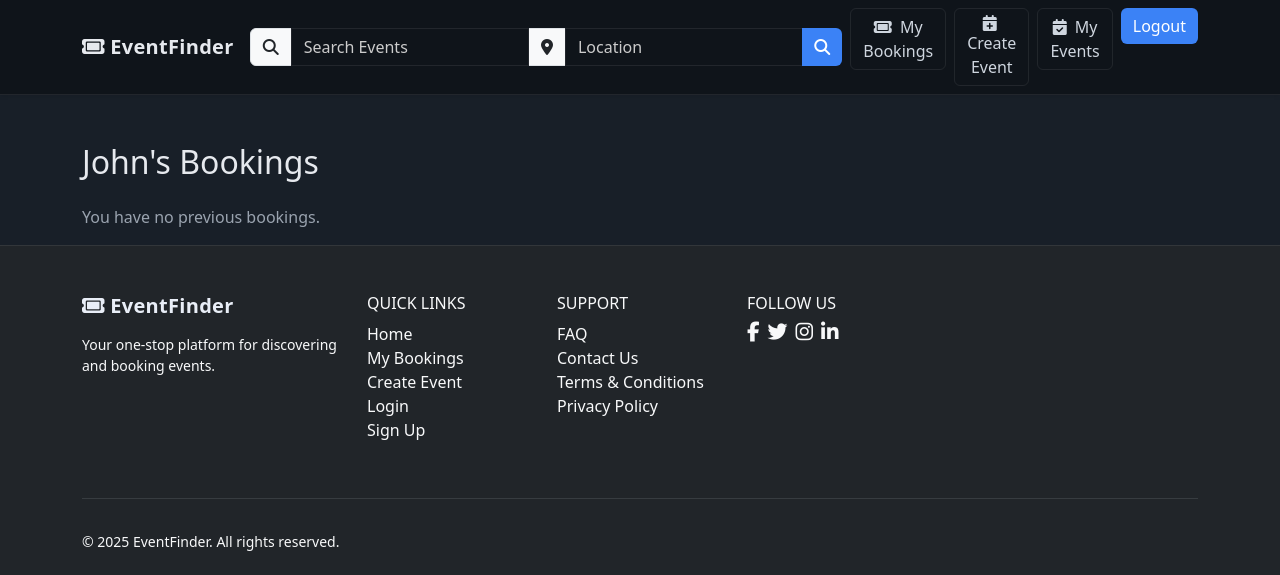
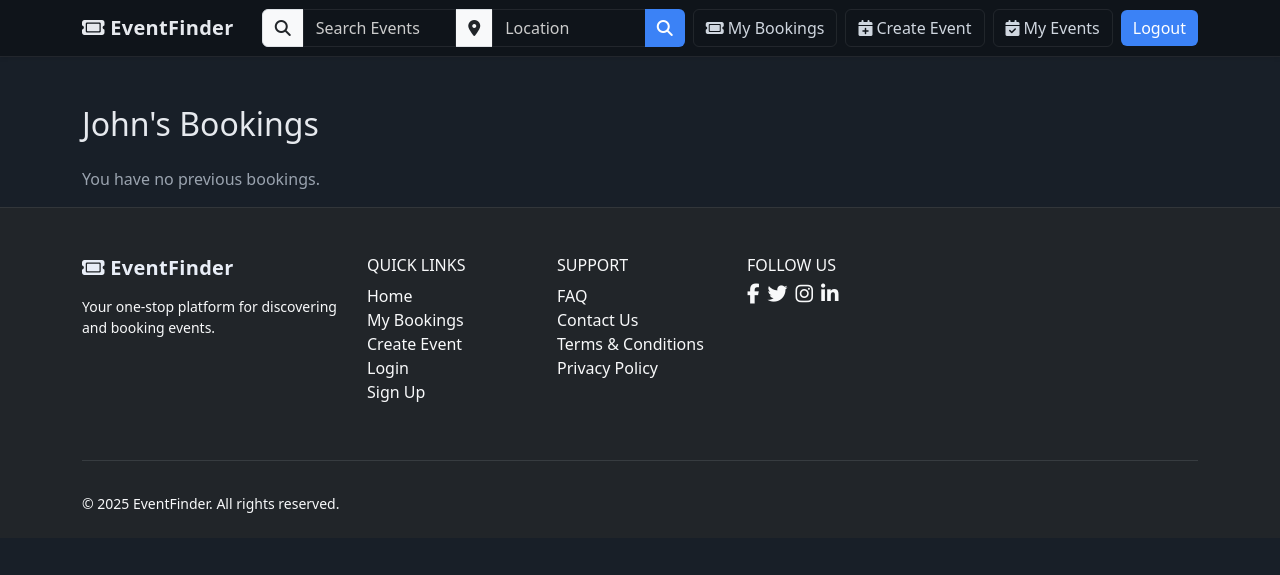
Before and after one commit to suzuki-02/a2_group24, a Flask app: page /events/books in a window 1280 px wide. Shown: the top 575 px of the page. Run offline with Flask 3, Linux system fonts and the light colour scheme; a user stored in the database is signed in; some libraries are stand-ins or nearby versions.

Commit message:
Navbar: align login/register, shorten search, keep buttons inline

```diff
--- a/website/templates/base.html
+++ b/website/templates/base.html
@@ -6,35 +6,63 @@
         integrity="sha384-T3c6CoIi6uLrA9TneNEoa7RxnatzjcDSCmG1MXxSR1GAsXEV/Dwwykc2MPK8M2HN" crossorigin="anonymous">
     <link rel="stylesheet" href="https://cdnjs.cloudflare.com/ajax/libs/font-awesome/6.5.1/css/all.min.css">
     <link rel="stylesheet" href="../static/style/styles.css">
+
+    <!-- Navbar tweaks: center buttons, limit search width, keep buttons side-by-side on desktop -->
+    <style>
+      /* 1) Keep nav items (incl. Login/Register) vertically centered */
+      .navbar .navbar-nav > .nav-item { display: flex; align-items: center; }
+      .navbar .btn { display: inline-flex; align-items: center; }
+
+      /* 2) Shorten search on desktop so buttons have room */
+      @media (min-width: 992px) {
+        .navbar form[role="search"] {
+          flex: 0 1 520px;   /* shrinkable, max ~520px */
+          max-width: 520px;
+          margin-left: 0.75rem;
+        }
+      }
+      /* Allow search to take full width on mobile */
+      @media (max-width: 991.98px) {
+        .navbar form[role="search"] {
+          width: 100%;
+          margin: .5rem 0;
+        }
+      }
+
+      /* 3) Prevent navbar buttons from stacking on one another on desktop */
+      @media (min-width: 992px) {
+        .navbar .navbar-nav.ms-3 { flex-wrap: nowrap; }
+      }
+
+      /* 4) Your original HTML uses w-100 on nav buttons; override inside navbar so they can sit inline */
+      .navbar .navbar-nav .btn.w-100 { width: auto !important; }
+
+      /* 5) Keep button labels on one line */
+      .btn-nowrap { white-space: nowrap; }
+    </style>
 </head>
 
 <body>
     <!-- Header -->
     <header>
-        <!-- Header -->
-
         <nav class="navbar navbar-expand-lg navbar-light bg-light shadow-sm">
             <div class="container">
 
                 <!-- Brand -->
-
                 <a class="navbar-brand fw-bold" href="{{ url_for('main.index') }}" target="_top">
                     <i class="fa-solid fa-ticket"></i> EventFinder
                 </a>
 
                 <!-- Hamburger -->
-
                 <button class="navbar-toggler" type="button" data-bs-toggle="collapse" data-bs-target="#navbarNav"
                     aria-controls="navbarNav" aria-expanded="false" aria-label="Toggle navigation">
                     <span class="navbar-toggler-icon"></span>
                 </button>
 
                 <!-- Collapsible content -->
-
                 <div class="collapse navbar-collapse" id="navbarNav">
 
                     <!-- Search bar -->
-
                     <form class="d-flex my-2 my-lg-0 w-100" role="search"
                           method="get" action="{{ url_for('main.search') }}">
                         <div class="input-group">
@@ -50,10 +78,7 @@
                         </div>
                     </form>
 
-
-
                     <!-- Nav buttons -->
-
                     <ul class="navbar-nav ms-auto mt-2 mt-lg-0 gap-2 ps-lg-2">
                         <li class="nav-item">
                             <a class="btn btn-outline-secondary w-100 btn-nowrap" href="/events/books" target="_top">
@@ -72,14 +97,14 @@
                         </li>
                         {% if current_user.is_authenticated %}
                         <li class="nav-item">
-                            <a class="btn btn-primary w-100" href="{{ url_for('auth.logout') }}">Logout</a>
+                            <a class="btn btn-primary w-100 btn-nowrap" href="{{ url_for('auth.logout') }}">Logout</a>
                         </li>
                         {% else %}
                         <li class="nav-item">
-                            <a class="btn btn-primary w-100" href="{{ url_for('auth.login') }}">Login</a>
+                            <a class="btn btn-primary w-100 btn-nowrap" href="{{ url_for('auth.login') }}">Login</a>
                         </li>
                         <li class="nav-item">
-                            <a class="btn btn-primary w-100" href="{{ url_for('auth.register') }}">Register</a>
+                            <a class="btn btn-primary w-100 btn-nowrap" href="{{ url_for('auth.register') }}">Register</a>
                         </li>
                         {% endif %}
                     </ul>
@@ -87,37 +112,13 @@
             </div>
         </nav>
 
-
-        <!-- The code below is for debugging routes. You can remove it -->
-        <!-- {% if current_user.is_authenticated %}
-        <h2>Hello, {{ current_user.first_name }}!</h2>
-        <a href="{{ url_for('auth.logout') }}">Logout</a>
-        {% else %}
-        <h2>Hello, Guest!</h2>
-        <p><strong>Test Login</strong></p>
-        <p>Email: <code>john@example.com</code></p>
-        <p>Password: <code>pass</code></p>
-        <a href="{{ url_for('auth.login') }}">Login</a>
-        {% endif %}
-        <a href="{{ url_for('auth.register') }}">Register</a>
-        <a href="{{ url_for('main.index') }}">Home</a>
-        <a href="/events/1">Event-1</a>
-        <a href="/events/create">Create an event</a> -->
-        <!-- End debug section -->
-
-        <!-- Navbar -->
-        <nav>
-            <!-- Your navbar should go here -->
-        </nav>
-
-
         <!-- flashes any messages to the user -->
         {% with messages = get_flashed_messages(with_categories=true) %}
-    {% if messages %} <!-- check if there are any messages -->
+        {% if messages %}
         <div class="container mt-3">
             {% for category, message in messages %}
             {% if category == "message" %}
-            {% set category = "info" %} <!-- default to info -->
+            {% set category = "info" %}
             {% endif %}
             <div class="alert alert-{{ category }} alert-dismissible fade show" role="alert">
                 {{ message }}
@@ -129,35 +130,27 @@
         {% endwith %}
         <!-- End flash message code -->
 
-        {% block header %}
-
-        {% endblock %}
-
+        {% block header %}{% endblock %}
     </header>
 
-    {% block content %}
-
-
-
-    {% endblock %}
+    {% block content %}{% endblock %}
 
     <!-- Footer -->
-
     <footer class="bg-dark text-light pt-5 pb-4">
         <div class="container">
             <div class="row">
 
                 <!-- Logo and slogan -->
-
                 <div class="col-12 col-md-3 mb-4">
-                    <h5 class="mb-3"><a class="navbar-brand fw-bold" href="index.html" target="_top"><i
-                                class="fa-solid fa-ticket"></i>
-                            EventFinder</a></h5>
+                    <h5 class="mb-3">
+                        <a class="navbar-brand fw-bold" href="index.html" target="_top">
+                            <i class="fa-solid fa-ticket"></i> EventFinder
+                        </a>
+                    </h5>
                     <p class="small">Your one-stop platform for discovering and booking events.</p>
                 </div>
 
                 <!-- Quick links -->
-
                 <div class="col-6 col-md-2 mb-4">
                     <h6 class="text-uppercase">Quick Links</h6>
                     <ul class="list-unstyled">
@@ -170,7 +163,6 @@
                 </div>
 
                 <!-- Support -->
-
                 <div class="col-6 col-md-2 mb-4">
                     <h6 class="text-uppercase">Support</h6>
                     <ul class="list-unstyled">
@@ -182,27 +174,18 @@
                 </div>
 
                 <!-- Social links -->
-
                 <div class="col-12 col-md-3 mb-4">
                     <h6 class="text-uppercase">Follow Us</h6>
                     <div class="d-flex gap-2">
-                        <a href="https://www.facebook.com/" target="_blank" class="text-light fs-5"><i
-                                class="fab fa-facebook-f"></i></a>
-                        <a href="https://x.com/" target="_blank" class="text-light fs-5"><i
-                                class="fab fa-twitter"></i></a>
-                        <a href="https://www.instagram.com/" target="_blank" class="text-light fs-5"><i
-                                class="fab fa-instagram"></i></a>
-                        <a href="https://www.linkedin.com/" target="_blank" class="text-light fs-5"><i
-                                class="fab fa-linkedin-in"></i></a>
+                        <a href="https://www.facebook.com/" target="_blank" class="text-light fs-5"><i class="fab fa-facebook-f"></i></a>
+                        <a href="https://x.com/" target="_blank" class="text-light fs-5"><i class="fab fa-twitter"></i></a>
+                        <a href="https://www.instagram.com/" target="_blank" class="text-light fs-5"><i class="fab fa-instagram"></i></a>
+                        <a href="https://www.linkedin.com/" target="_blank" class="text-light fs-5"><i class="fab fa-linkedin-in"></i></a>
                     </div>
                 </div>
             </div>
 
-            <!-- Separator -->
-
             <hr class="bg-secondary">
-
-            <!-- Copyright -->
 
             <div class="d-flex justify-content-between align-items-center pt-3">
                 <p class="mb-0 small">&copy; 2025 EventFinder. All rights reserved.</p>
@@ -213,8 +196,6 @@
 </body>
 
 <script src="https://cdn.jsdelivr.net/npm/bootstrap@5.3.2/dist/js/bootstrap.bundle.min.js"
-    integrity="sha384-C6RzsynM9kWDrMNeT87bh95OGNyZPhcTNXj1NW7RuBCsyN/o0jlpcV8Qyq46cDfL" crossorigin="anonymous">
-    </script>
-
+    integrity="sha384-C6RzsynM9kWDrMNeT87bh95OGNyZPhcTNXj1NW7RuBCsyN/o0jlpcV8Qyq46cDfL" crossorigin="anonymous"></script>
 
 </html>
```
Lines whose indentation alone changed are shown as unchanged.
